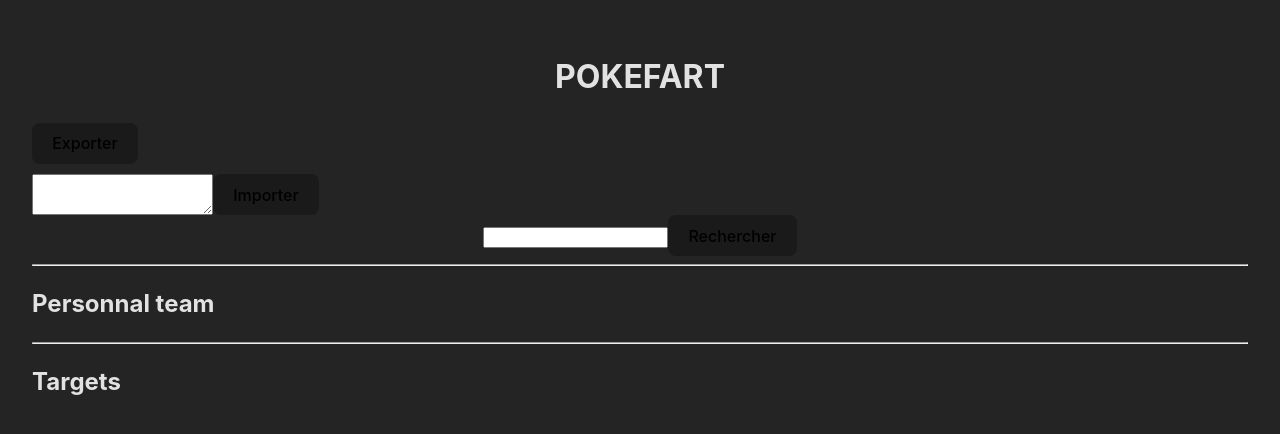
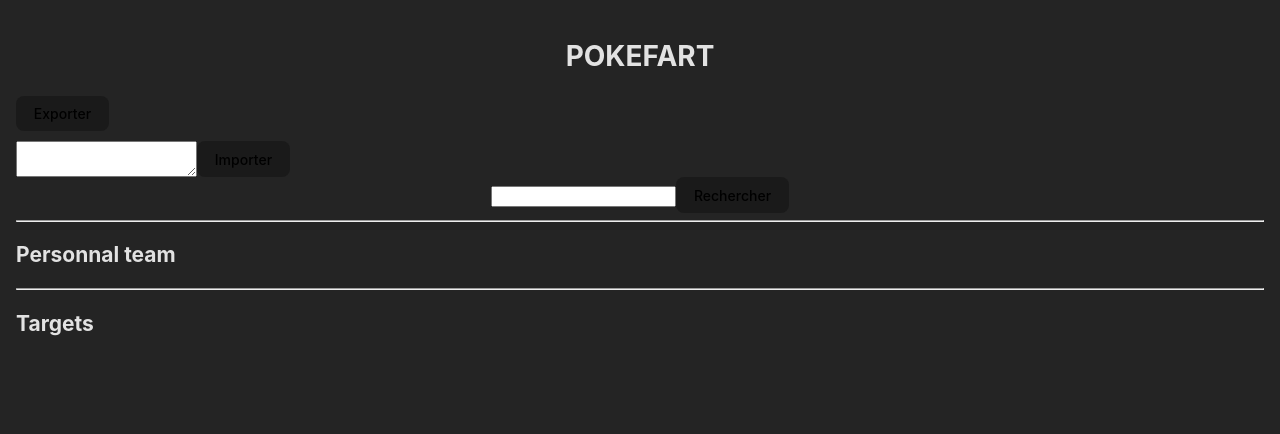
Before and after one commit to Geister18/pokefart, a Vue app: page / in a window 1280 px wide. Shown: the top 434 px of the page. Built offline with nearby package versions, Linux system fonts and the light colour scheme.

Commit message:
modif affichage

```diff
--- a/src/style.css
+++ b/src/style.css
@@ -53,7 +53,8 @@ button:focus-visible {
 
 #app {
 	width: 100%;
-	padding: 2rem;
+	padding: 1rem;
+	font-size: 14px;
 }
 
 .text-center {
```
